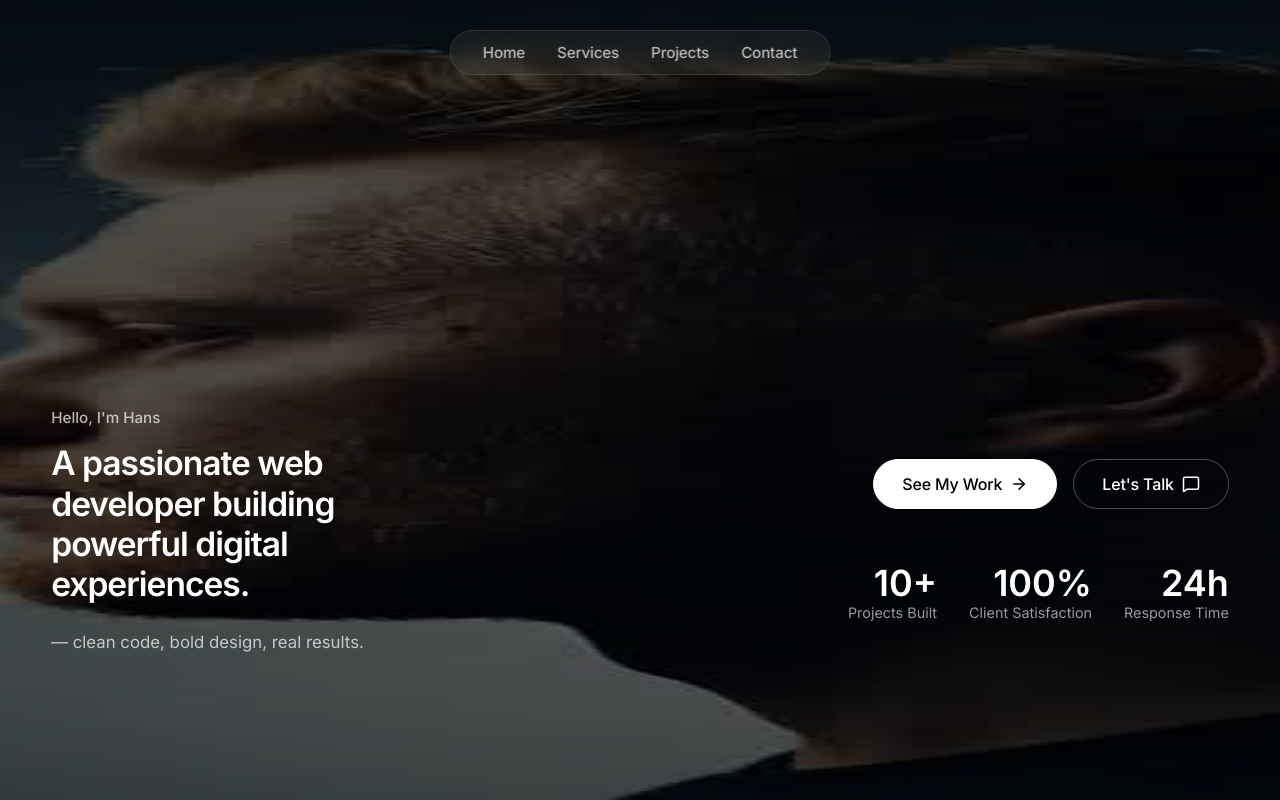
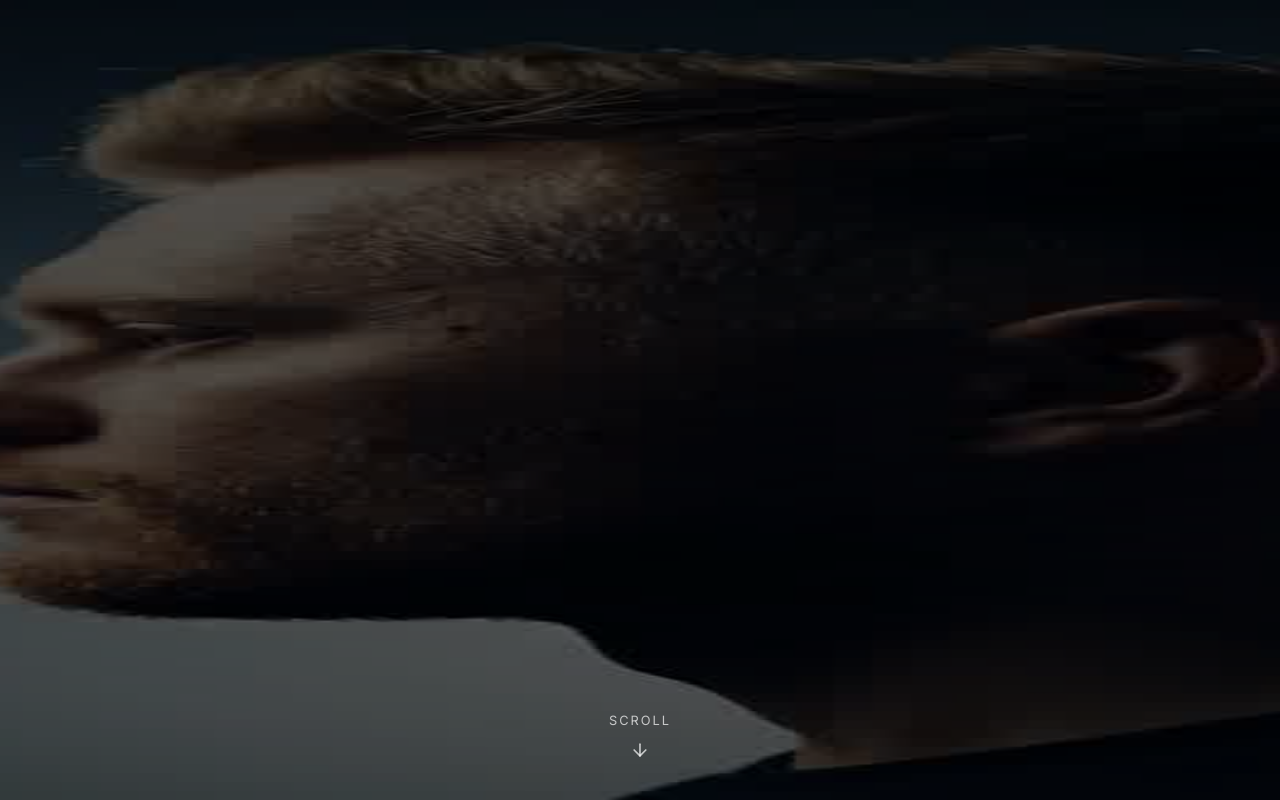
Before and after one commit to kristofihans/Webportofolio2, a React (Vite) app: page / in a window 1280 px wide. Shown: the top 800 px of the page. Built offline with nearby package versions, Linux system fonts and the light colour scheme.

Commit message:
major update

```diff
--- a/src/components/Hero.jsx
+++ b/src/components/Hero.jsx
@@ -4,24 +4,19 @@ import { ArrowRight, MessageSquare, ArrowDown } from 'lucide-react';
 
 export default function Hero() {
   const [isScrolled, setIsScrolled] = useState(false);
-  const [isMobile, setIsMobile] = useState(false);
 
   useEffect(() => {
-    const handleScroll = () => setIsScrolled(window.scrollY > 50);
-    const handleResize = () => setIsMobile(window.innerWidth <= 900);
+    const handleScroll = () => setIsScrolled(window.scrollY > 20);
 
     handleScroll();
-    handleResize();
+    window.addEventListener('scroll', handleScroll);
 
-    window.addEventListener('scroll', handleScroll);
-    window.addEventListener('resize', handleResize);
     return () => {
       window.removeEventListener('scroll', handleScroll);
-      window.removeEventListener('resize', handleResize);
     };
   }, []);
 
-  const hideContentOnMobile = isMobile && !isScrolled;
+  const hideContentOnInit = !isScrolled;
 
   return (
     <section id="hero" className="section" style={{ minHeight: '100vh', display: 'flex', alignItems: 'center' }}>
@@ -29,18 +24,18 @@ export default function Hero() {
       {/* Scroll Indicator */}
       <div
         style={{
-          position: 'absolute',
-          bottom: '10vh',
+          position: 'fixed',
+          bottom: '5vh',
           left: '50%',
           transform: 'translateX(-50%)',
-          opacity: hideContentOnMobile ? 1 : 0,
+          opacity: hideContentOnInit ? 1 : 0,
           pointerEvents: 'none',
           transition: 'opacity 0.5s ease',
           display: 'flex',
           flexDirection: 'column',
           alignItems: 'center',
           gap: '8px',
-          zIndex: 20
+          zIndex: 50
         }}
       >
         <span style={{ fontSize: '0.8rem', letterSpacing: '2px', textTransform: 'uppercase', color: 'rgba(255,255,255,0.7)' }}>Scroll</span>
@@ -52,9 +47,9 @@ export default function Hero() {
       <div
         className="container hero-layout"
         style={{
-          opacity: hideContentOnMobile ? 0 : 1,
-          transform: hideContentOnMobile ? 'translateY(20px)' : 'translateY(0)',
-          pointerEvents: hideContentOnMobile ? 'none' : 'auto',
+          opacity: hideContentOnInit ? 0 : 1,
+          transform: hideContentOnInit ? 'translateY(20px)' : 'translateY(0)',
+          pointerEvents: hideContentOnInit ? 'none' : 'auto',
           transition: 'opacity 0.6s ease, transform 0.6s ease'
         }}
       >
--- a/src/components/Navbar.jsx
+++ b/src/components/Navbar.jsx
@@ -2,31 +2,26 @@ import React, { useState, useEffect } from 'react';
 
 export default function Navbar() {
   const [isScrolled, setIsScrolled] = useState(false);
-  const [isMobile, setIsMobile] = useState(false);
 
   useEffect(() => {
-    const handleScroll = () => setIsScrolled(window.scrollY > 50);
-    const handleResize = () => setIsMobile(window.innerWidth <= 900);
+    const handleScroll = () => setIsScrolled(window.scrollY > 20);
 
     handleScroll();
-    handleResize();
+    window.addEventListener('scroll', handleScroll);
 
-    window.addEventListener('scroll', handleScroll);
-    window.addEventListener('resize', handleResize);
     return () => {
       window.removeEventListener('scroll', handleScroll);
-      window.removeEventListener('resize', handleResize);
     };
   }, []);
 
-  const hiddenOnMobile = isMobile && !isScrolled;
+  const hiddenOnInit = !isScrolled;
 
   return (
     <nav style={{
       position: 'fixed',
       top: '30px',
       left: '50%',
-      transform: hiddenOnMobile ? 'translate(-50%, -20px)' : 'translate(-50%, 0)',
+      transform: hiddenOnInit ? 'translate(-50%, -20px)' : 'translate(-50%, 0)',
       background: 'rgba(255, 255, 255, 0.05)',
       border: '1px solid rgba(255, 255, 255, 0.1)',
       backdropFilter: 'blur(12px)',
@@ -37,9 +32,9 @@ export default function Navbar() {
       gap: '32px',
       zIndex: 100,
       width: 'max-content',
-      opacity: hiddenOnMobile ? 0 : 1,
-      pointerEvents: hiddenOnMobile ? 'none' : 'auto',
-      transition: 'opacity 0.4s ease, transform 0.4s ease'
+      opacity: hiddenOnInit ? 0 : 1,
+      pointerEvents: hiddenOnInit ? 'none' : 'auto',
+      transition: 'opacity 0.6s ease, transform 0.6s ease'
     }}>
       <a href="#hero" className="nav-link">Home</a>
       <a href="#services" className="nav-link">Services</a>
```
